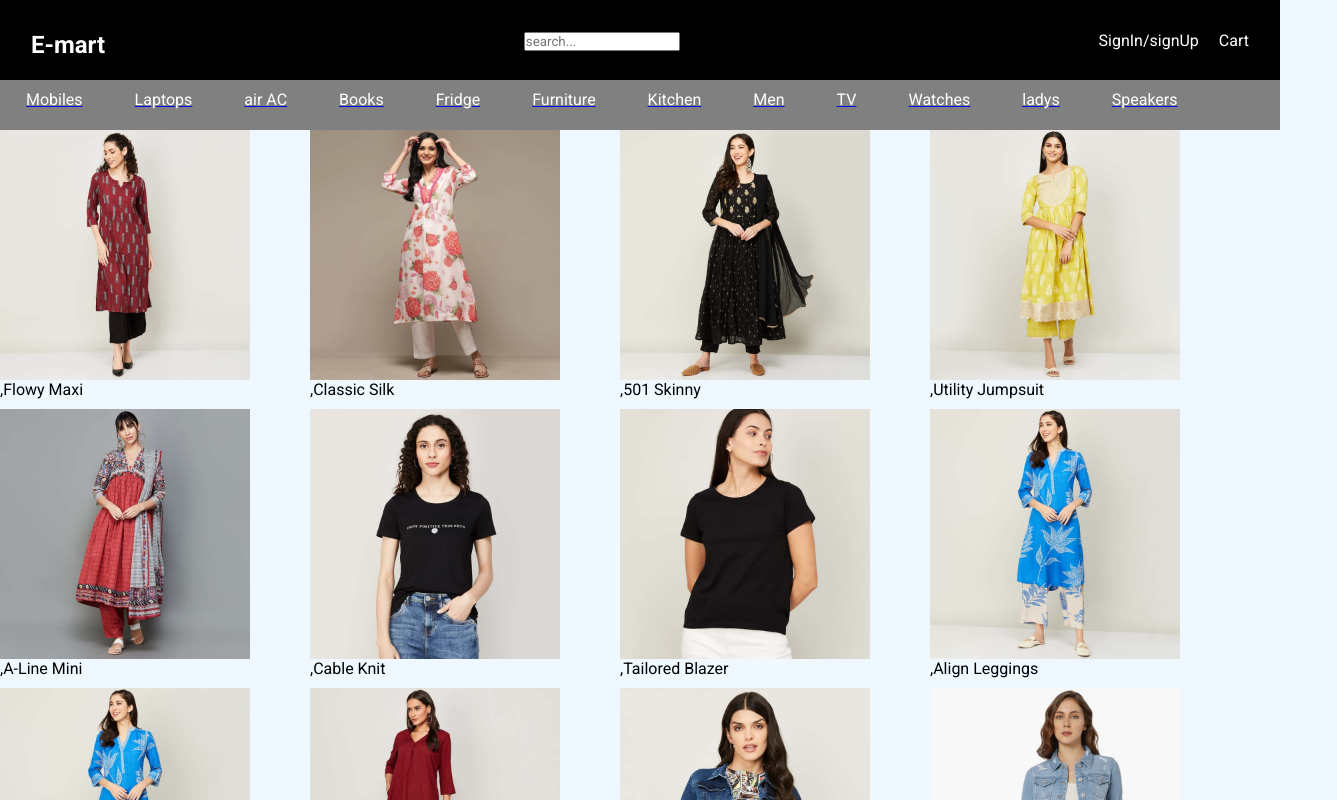
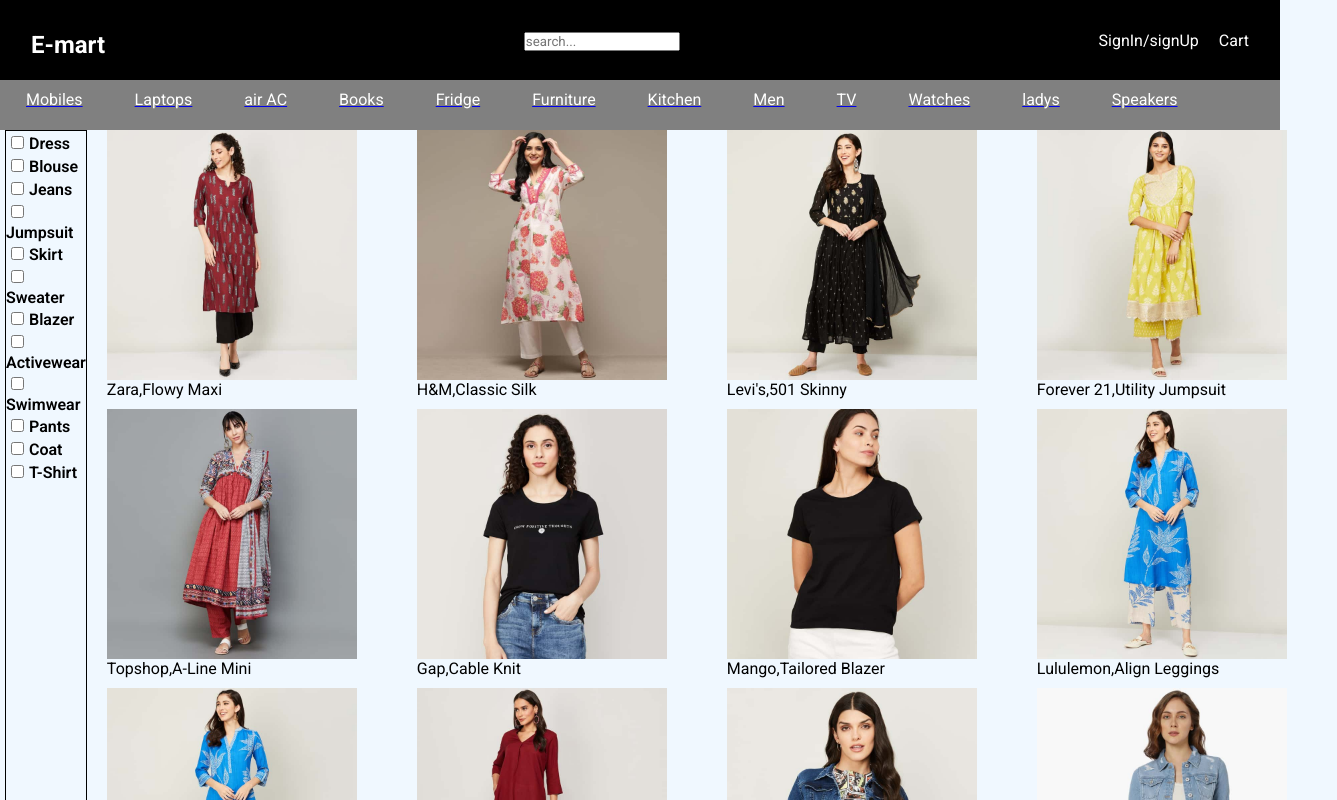
Before and after one commit to teja-reddy21/shopping-cart, a React (Create React App) app: page /ladys in a window 1280 px wide. Shown: the top 800 px of the page, 1337 px wide, since content can reach past the window. Built offline with nearby package versions, Linux system fonts and the light colour scheme.

Commit message:
add the seletion section

```diff
--- a/src/Singles/AcSinglePage.jsx
+++ b/src/Singles/AcSinglePage.jsx
@@ -2,8 +2,10 @@ import React from 'react'
 import { acData } from '../Stores/Data/ac'
 import { useParams } from 'react-router-dom'
 import Navbar from '../Stores/Components/Navbar'
+import { useCart } from '../Stores/Context/CartContext'
 const AcSinglePage = () => {
      const {id}=useParams()
+     const {addToCart}=useCart()
      const product =acData.find((item)=>item.id===id)
      console.log(id)
   return (
@@ -17,16 +19,16 @@ const AcSinglePage = () => {
     <div className="ind-company">
       <h2>{product.company}</h2>
     </div>
-     <div className="ind-model">
+     <div className="ind-model space">
       <h3>{product.model}</h3>
     </div>
-    <div className="ind-price">
+    <div className="ind-price space">
       <h2>{product.price}</h2>
     </div>
-    <div className="ind-desc">
+    <div className="ind-desc space">
       <p>{product.description}</p>
     </div>
-    <button>Add to Cart</button>
+    <button  onClick={()=>addToCart(product)}>Add to Cart</button>
    </div>
    </div>
   </>
--- a/src/Stores/Pages/KitchenPage.jsx
+++ b/src/Stores/Pages/KitchenPage.jsx
@@ -1,13 +1,40 @@
-import React from 'react'
+import React, { useState } from 'react'
 import Navbar from '../Components/Navbar'
 import { kitchenData } from '../Data/kitchen'
 import { Link } from 'react-router-dom'
 const KitchenPage = () => {
+  const [selectedProduct,setSelectedProduct]=useState([])
+
+        const companyHandler=(mango)=>{
+            if(selectedProduct.includes(mango)){
+              setSelectedProduct(selectedProduct.filter(item=>item !== mango))
+            }else{
+              setSelectedProduct([...selectedProduct,mango])
+            }
+        }
+
+        const filteredProduct = selectedProduct.length===0?
+             kitchenData : kitchenData.filter((orange)=>selectedProduct.includes(orange.type))
   return (
    <>
    <Navbar/>
+    <div className="fullpage">
+            <div className="pro-selected">
+            {kitchenData.map((phone)=>{
+              return (
+                <div className='pro-input'>
+                  <label>
+                    <input type="checkbox" checked={selectedProduct.includes(phone.type)}
+                    onChange={()=>companyHandler(phone.type)}
+                    />
+                    {phone.type}
+                  </label>
+                </div>
+              )
+            })}
+          </div>
     <div className='page-section'>
-         {kitchenData.map((item)=>{
+         {filteredProduct.map((item)=>{
       return(
        <div>
         <Link to={`/kitchen/${item.id}`}>
@@ -22,6 +49,7 @@ const KitchenPage = () => {
       )
          })}
        </div>
+       </div>
    </>
   )
 }
--- a/src/Stores/Pages/LadysPages.jsx
+++ b/src/Stores/Pages/LadysPages.jsx
@@ -1,13 +1,40 @@
-import React from 'react'
+import React, { useState } from 'react'
 import Navbar from '../Components/Navbar'
 import { womanData } from '../Data/woman'
 import { Link } from 'react-router-dom'
 const LadysPages = () => {
+  const [selectedProduct,setSelectedProduct]=useState([])
+
+        const companyHandler=(mango)=>{
+            if(selectedProduct.includes(mango)){
+              setSelectedProduct(selectedProduct.filter(item=>item !== mango))
+            }else{
+              setSelectedProduct([...selectedProduct,mango])
+            }
+        }
+
+        const filteredProduct = selectedProduct.length===0?
+           womanData : womanData.filter((orange)=>selectedProduct.includes(orange.type))
   return (
    <>
   <Navbar/>
+   <div className="fullpage">
+           <div className="pro-selected">
+           {womanData.map((phone)=>{
+             return (
+               <div className='pro-input'>
+                 <label>
+                   <input type="checkbox" checked={selectedProduct.includes(phone.type)}
+                   onChange={()=>companyHandler(phone.type)}
+                   />
+                   {phone.type}
+                 </label>
+               </div>
+             )
+           })}
+         </div>
    <div className='page-section'>
-        {womanData.map((item)=>{
+        {filteredProduct.map((item)=>{
      return(
       <div>
          <Link to={`/ladys/${item.id}`}>
@@ -16,11 +43,12 @@ const LadysPages = () => {
           </div>
           </Link>
           <div className="pro-model">
-              {item.company},{item.model}
+              {item.brand},{item.model}
           </div>
           </div>
      )
         })}
+      </div>
       </div>
   </>
   )
--- a/src/Stores/Pages/MensPage.jsx
+++ b/src/Stores/Pages/MensPage.jsx
@@ -1,13 +1,40 @@
-import React from 'react'
+import React, { useState } from 'react'
 import Navbar from '../Components/Navbar'
 import { menData } from '../Data/mens'
 import { Link } from 'react-router-dom'
 const MensPage = () => {
+  const [selectedProduct,setSelectedProduct]=useState([])
+
+    const companyHandler=(mango)=>{
+        if(selectedProduct.includes(mango)){
+          setSelectedProduct(selectedProduct.filter(item=>item !== mango))
+        }else{
+          setSelectedProduct([...selectedProduct,mango])
+        }
+    }
+
+    const filteredProduct = selectedProduct.length===0?
+         menData : menData.filter((orange)=>selectedProduct.includes(orange.type))
   return (
    <>
    <Navbar/>
+   <div className="fullpage">
+         <div className="pro-selected">
+         {menData.map((phone)=>{
+           return (
+             <div className='pro-input'>
+               <label>
+                 <input type="checkbox" checked={selectedProduct.includes(phone.type)}
+                 onChange={()=>companyHandler(phone.type)}
+                 />
+                 {phone.type}
+               </label>
+             </div>
+           )
+         })}
+       </div>
    <div className='page-section'>
-         {menData.map((item)=>{
+         {filteredProduct.map((item)=>{
       return(
        <div>
         <Link to={`/mens/${item.id}`}>
@@ -16,11 +43,12 @@ const MensPage = () => {
            </div>
            </Link>
            <div className="pro-model">
-               {item.company},{item.model}
+               {item.type},{item.model}
            </div>
            </div>
       )
          })}
+       </div>
        </div>
    </>
   )
--- a/src/Stores/Pages/Mobile.jsx
+++ b/src/Stores/Pages/Mobile.jsx
@@ -9,9 +9,12 @@ const Mobile = () => {
       if(selectedProduct.includes(mango)){
         setSelectedProduct(selectedProduct.filter(item=>item !== mango))
       }else{
-        setSelectedProduct([mango])
+        setSelectedProduct([...selectedProduct,mango])
       }
   }
+
+  const filteredProduct = selectedProduct.length===0?
+       mobileData : mobileData.filter((orange)=>selectedProduct.includes(orange.company))
   return (
     <>
     <Navbar/>
@@ -21,7 +24,7 @@ const Mobile = () => {
         return (
           <div className='pro-input'>
             <label>
-              <input type="checked" checked={selectedProduct.includes(phone.company)}
+              <input type="checkbox" checked={selectedProduct.includes(phone.company)}
               onChange={()=>companyHandler(phone.company)}
               />
               {phone.company}
@@ -31,7 +34,7 @@ const Mobile = () => {
       })}
     </div>
     <div className='page-section'>
-      {mobileData.map((item)=>{
+      {filteredProduct.map((item)=>{
    return(
     <div>
       <Link to={`/mobiles/${item.id}`}>
--- a/src/Stores/Pages/SpeakerPage.jsx
+++ b/src/Stores/Pages/SpeakerPage.jsx
@@ -1,13 +1,42 @@
-import React from 'react'
+import React, { useState } from 'react'
 import Navbar from '../Components/Navbar'
 import { speakerData } from '../Data/speaker'
 import { Link } from 'react-router-dom'
 const SpeakerPage = () => {
+  const [selectedProduct,setSelectedProduct]=useState([])
+
+      const companyHandler=(mango)=>{
+          if(selectedProduct.includes(mango)){
+            setSelectedProduct(selectedProduct.filter(item=>item !== mango))
+          }else{
+            setSelectedProduct([...selectedProduct,mango])
+          }
+      }
+
+      const filteredProduct = selectedProduct.length===0?
+           speakerData : speakerData.filter((orange)=>selectedProduct.includes(orange.model))
+
   return (
    <>
+
    <Navbar/>
+    <div className="fullpage">
+         <div className="pro-selected">
+         {speakerData.map((phone)=>{
+           return (
+             <div className='pro-input'>
+               <label>
+                 <input type="checkbox" checked={selectedProduct.includes(phone.model)}
+                 onChange={()=>companyHandler(phone.model)}
+                 />
+                 {phone.model}
+               </label>
+             </div>
+           )
+         })}
+       </div>
    <div className='page-section'>
-         {speakerData.map((item)=>{
+         {filteredProduct.map((item)=>{
       return(
        <div>
         <Link to={`/speaker/${item.id}`}>
@@ -16,11 +45,12 @@ const SpeakerPage = () => {
            </div>
            </Link>
            <div className="pro-model">
-               {item.company},{item.model}
+               {item.brand},{item.model}
            </div>
            </div>
       )
          })}
+       </div>
        </div>
    </>
   )
--- a/src/Stores/Pages/TvPage.jsx
+++ b/src/Stores/Pages/TvPage.jsx
@@ -1,13 +1,40 @@
-import React from 'react'
+import React, { useState } from 'react'
 import Navbar from '../Components/Navbar'
 import { tvData } from '../Data/tv'
 import { Link } from 'react-router-dom'
 const TvPage = () => {
+  const [selectedProduct,setSelectedProduct]=useState([])
+
+        const companyHandler=(mango)=>{
+            if(selectedProduct.includes(mango)){
+              setSelectedProduct(selectedProduct.filter(item=>item !== mango))
+            }else{
+              setSelectedProduct([...selectedProduct,mango])
+            }
+        }
+
+        const filteredProduct = selectedProduct.length===0?
+             tvData : tvData.filter((orange)=>selectedProduct.includes(orange.model))
   return (
    <>
    <Navbar/>
+    <div className="fullpage">
+            <div className="pro-selected">
+            {tvData.map((phone)=>{
+              return (
+                <div className='pro-input'>
+                  <label>
+                    <input type="checkbox" checked={selectedProduct.includes(phone.brand)}
+                    onChange={()=>companyHandler(phone.brand)}
+                    />
+                    {phone.brand}
+                  </label>
+                </div>
+              )
+            })}
+          </div>
    <div className='page-section'>
-         {tvData.map((item)=>{
+         {filteredProduct.map((item)=>{
       return(
        <div>
         <Link to={`/tv/${item.id}`}>
@@ -16,11 +43,12 @@ const TvPage = () => {
            </div>
            </Link>
            <div className="pro-model">
-               {item.company},{item.model}
+               {item.type},{item.model}
            </div>
            </div>
       )
          })}
+       </div>
        </div>
    </>
   )
--- a/src/Stores/Pages/WatchPage.jsx
+++ b/src/Stores/Pages/WatchPage.jsx
@@ -1,13 +1,40 @@
-import React from 'react'
+import React, { useState } from 'react'
 import Navbar from '../Components/Navbar'
 import { watchData } from '../Data/watch'
 import { Link } from 'react-router-dom'
 const WatchPage = () => {
+  const [selectedProduct,setSelectedProduct]=useState([])
+
+        const companyHandler=(mango)=>{
+            if(selectedProduct.includes(mango)){
+              setSelectedProduct(selectedProduct.filter(item=>item !== mango))
+            }else{
+              setSelectedProduct([...selectedProduct,mango])
+            }
+        }
+
+        const filteredProduct = selectedProduct.length===0?
+             watchData : watchData.filter((orange)=>selectedProduct.includes(orange.brand))
   return (
    <>
    <Navbar/>
+    <div className="fullpage">
+            <div className="pro-selected">
+            {watchData.map((phone)=>{
+              return (
+                <div className='pro-input'>
+                  <label>
+                    <input type="checkbox" checked={selectedProduct.includes(phone.brand)}
+                    onChange={()=>companyHandler(phone.brand)}
+                    />
+                    {phone.brand}
+                  </label>
+                </div>
+              )
+            })}
+          </div>
     <div className='page-section'>
-         {watchData.map((item)=>{
+         {filteredProduct.map((item)=>{
       return(
        <div>
         <Link to={`/watch/${item.id}`}>
@@ -16,11 +43,12 @@ const WatchPage = () => {
            </div>
            </Link>
            <div className="pro-model">
-               {item.company},{item.model}
+               {item.model},{item.model}
            </div>
            </div>
       )
          })}
+       </div>
        </div>
    </>
   )
```
Also changed, not shown: src/Singles/BooksSingle.jsx (+7 -5 lines), src/Singles/ComputerSingle.jsx (+6 -4 lines), src/Singles/FridgeSingle.jsx (+6 -4 lines), src/Singles/FurnitureSingle.jsx (+6 -4 lines).
